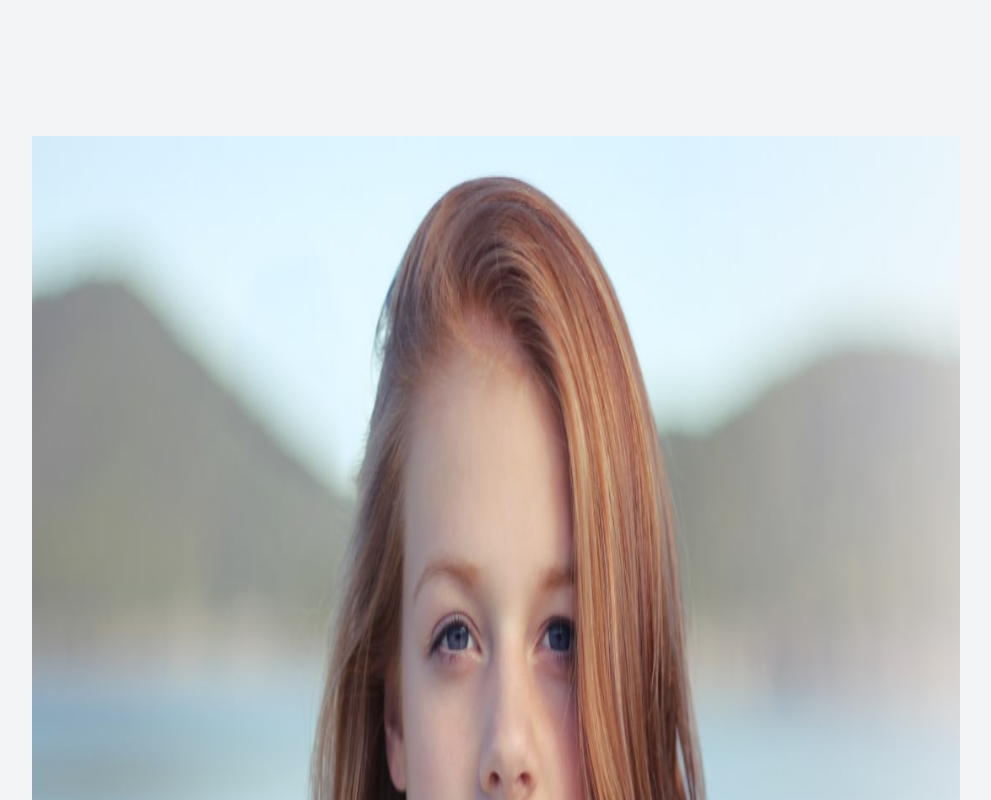
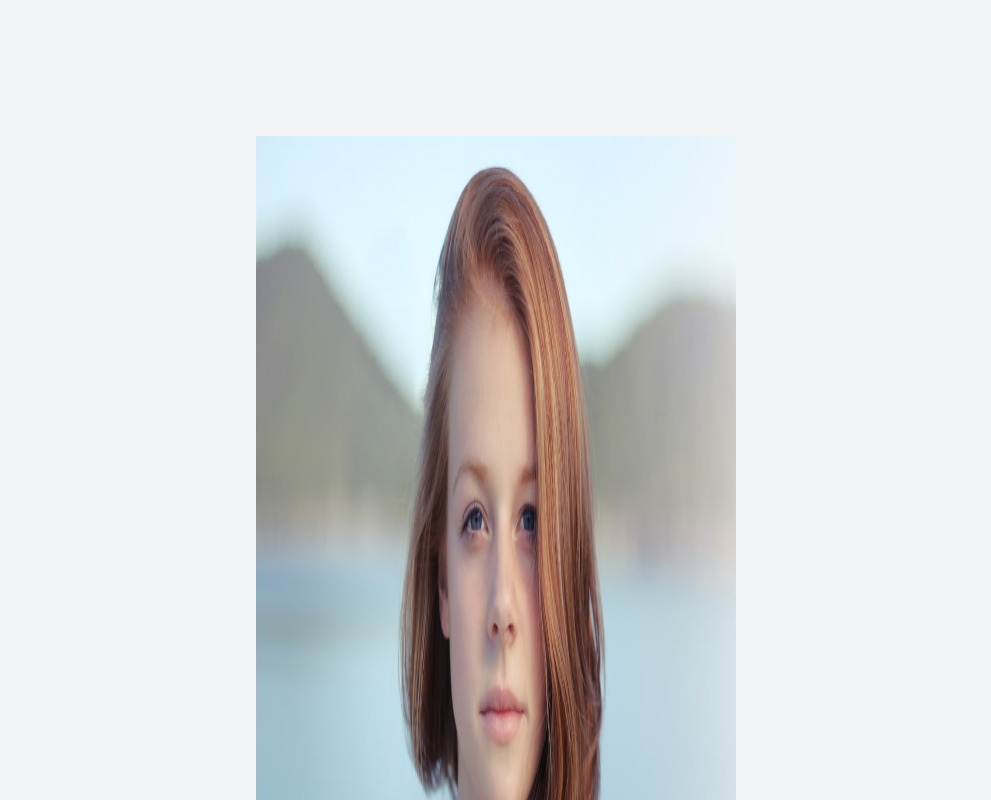
Before and after one commit to Ol1kk/newbeginning, a plain HTML site: page index.html in a window 1280 px wide. Shown: the part 900-1700 px from the top of the page, without its empty margins (144-1135 px from the left). Drawn offline with nearby package versions, Linux system fonts and the light colour scheme.

Commit message:
Update index.html

```diff
--- a/index.html
+++ b/index.html
@@ -27,7 +27,7 @@
     <section class="intro">
       <div class="container">
         <figure class="user-image">
-  <img src="user.jpg" width="928" height="1200" alt="Фотография Игуаны Джонс">
+  <img src="user.jpg" width="480" height="920" alt="Фотография Игуаны Джонс">
 </figure>
 
       <h2 class="subheading">Давайте познакомимся</h2>
```
